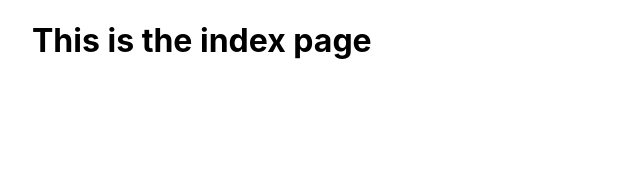
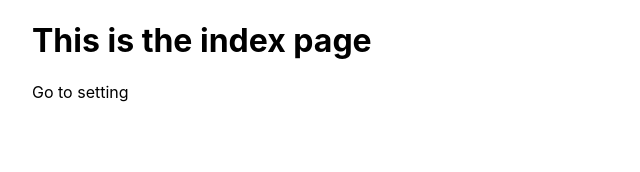
Before and after one commit to JasonChan1129/next-demo, a Next.js app: page / in a window 1280 px wide. Shown: the top 172 px of the page, without its empty margins (0-640 px from the left). Built offline with nearby package versions, Linux system fonts and the light colour scheme.

Commit message:
feat: 🎸 add setting page and a link to setting

```diff
--- a/pages/index.js
+++ b/pages/index.js
@@ -1,6 +1,6 @@
 import Head from 'next/head';
-import Image from 'next/image';
 import styles from '../styles/Home.module.css';
+import Link from 'next/link';
 
 export default function Home() {
 	return (
@@ -12,6 +12,7 @@ export default function Home() {
 			</Head>
 
 			<h1>This is the index page</h1>
+			<Link href="/setting">Go to setting</Link>
 		</div>
 	);
 }
```
Also changed, not shown: pages/setting.js (added, +7 -0 lines).
